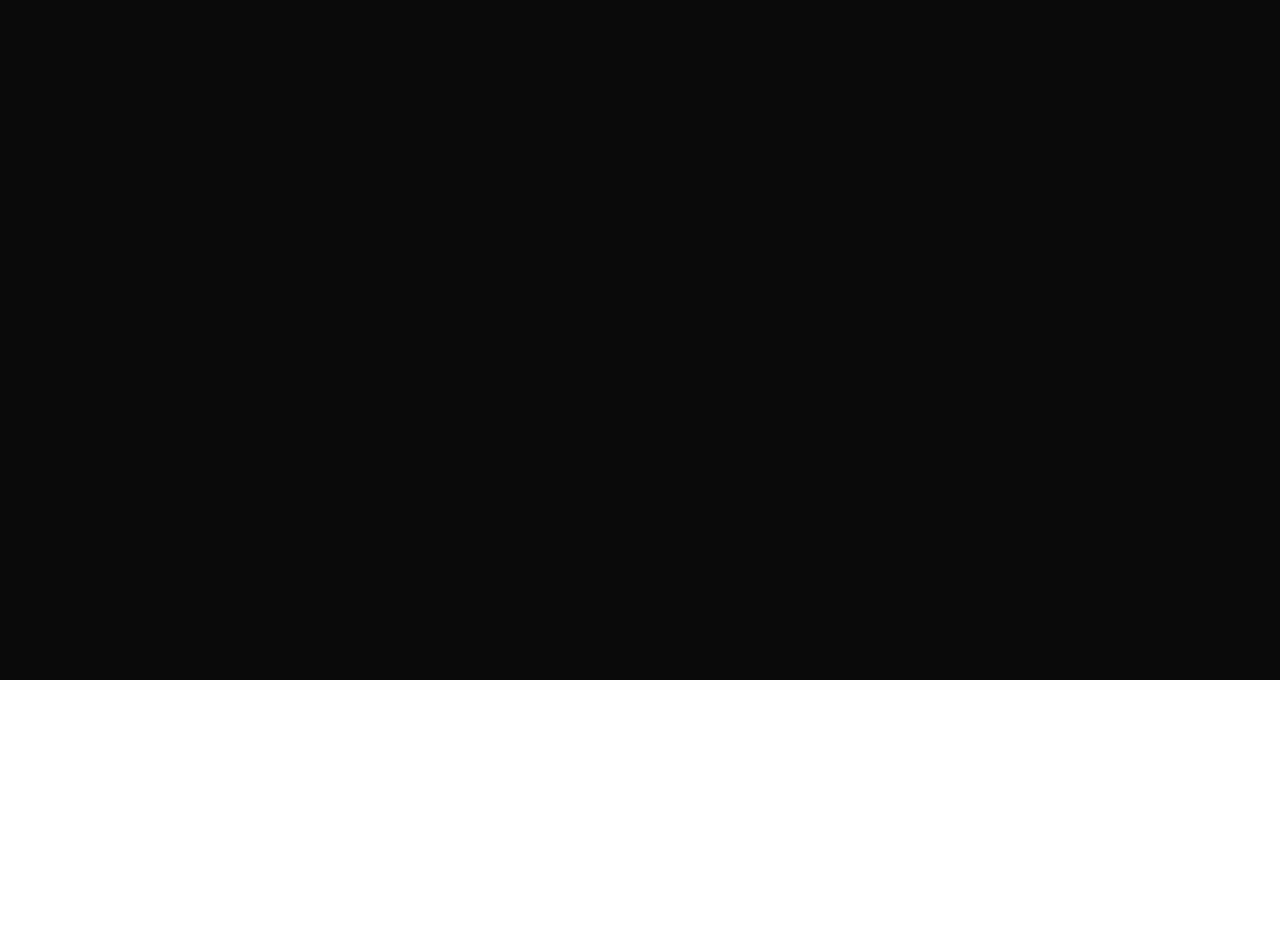
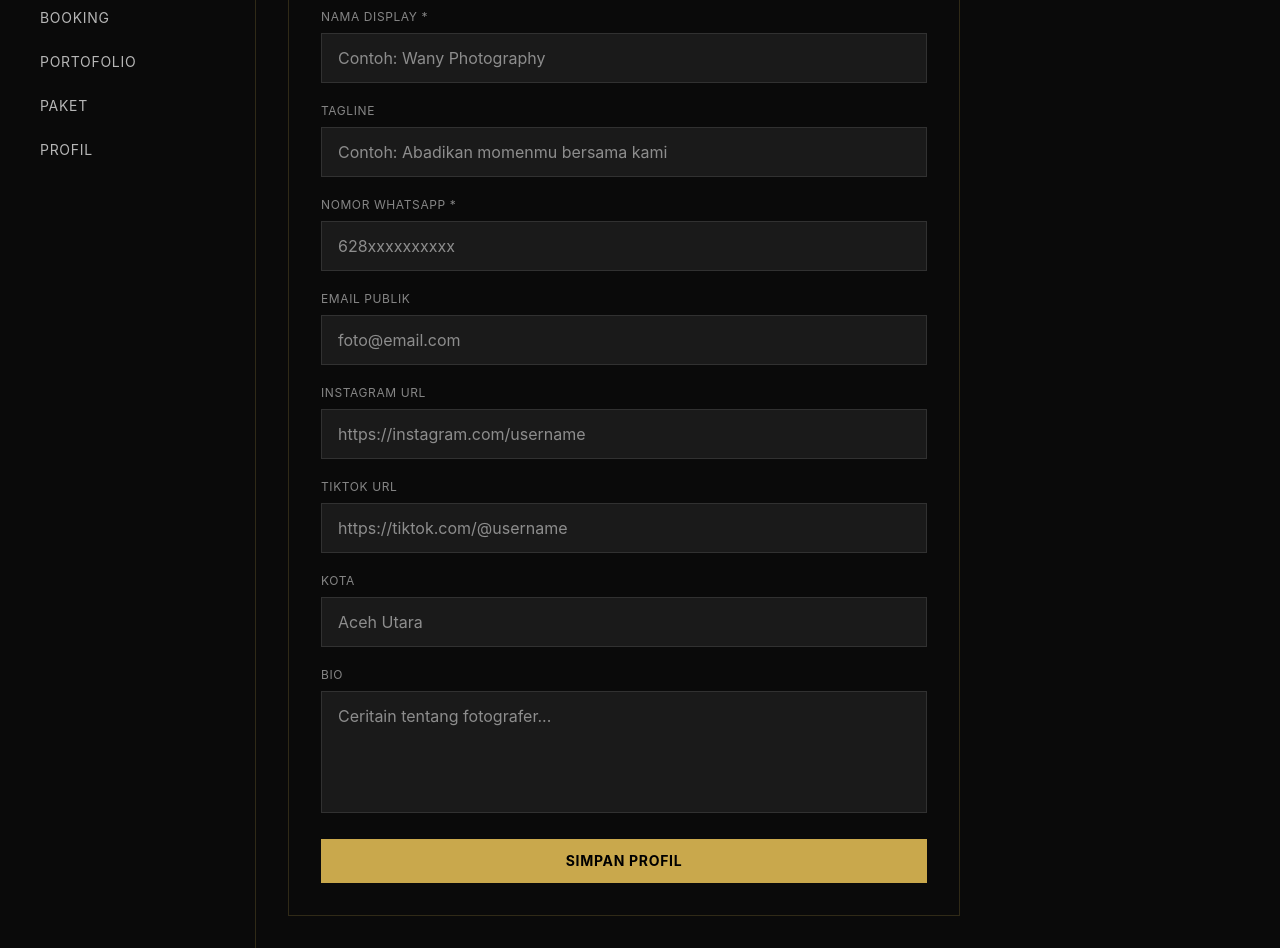
Before and after one commit to ansloki-art/NoxFrame, a React app in the folder frontend/: page /admin/profile in a window 1280 px wide. Shown: the part 120-1068 px from the top of the page. Before the commit the page ends 800 px from the top, so only its background shows below. Built offline with nearby package versions, Linux system fonts and the light colour scheme; no server answers; the HTML template or start-up script is replaced by a standard one.

Commit message:
feat: booking system, admin bookings, admin profile complete

```diff
--- a/frontend/src/pages/admin/Profile.jsx
+++ b/frontend/src/pages/admin/Profile.jsx
@@ -1,3 +1,99 @@
+import { useState, useEffect } from 'react'
+import api from '../../lib/api'
+
 export default function AdminProfile() {
-  return <div className="bg-dark min-h-screen text-white p-8">Profil</div>
+  const [form, setForm] = useState({
+    display_name: '',
+    tagline: '',
+    bio: '',
+    whatsapp_number: '',
+    email_public: '',
+    instagram_url: '',
+    tiktok_url: '',
+    city: '',
+  })
+  const [loading, setLoading] = useState(false)
+  const [saved, setSaved] = useState(false)
+
+  useEffect(() => {
+    api.get('/api/profile').then(res => {
+      if (res.data) setForm(res.data)
+    })
+  }, [])
+
+  function handleChange(e) {
+    setForm({ ...form, [e.target.name]: e.target.value })
+  }
+
+  async function handleSave() {
+    setLoading(true)
+    try {
+      await api.put('/api/profile', form)
+      setSaved(true)
+      setTimeout(() => setSaved(false), 3000)
+    } catch {
+      alert('Gagal menyimpan profil.')
+    } finally {
+      setLoading(false)
+    }
+  }
+
+  const fields = [
+    { name: 'display_name', label: 'Nama Display *', placeholder: 'Contoh: Wany Photography' },
+    { name: 'tagline', label: 'Tagline', placeholder: 'Contoh: Abadikan momenmu bersama kami' },
+    { name: 'whatsapp_number', label: 'Nomor WhatsApp *', placeholder: '628xxxxxxxxxx' },
+    { name: 'email_public', label: 'Email Publik', placeholder: 'foto@email.com' },
+    { name: 'instagram_url', label: 'Instagram URL', placeholder: 'https://instagram.com/username' },
+    { name: 'tiktok_url', label: 'TikTok URL', placeholder: 'https://tiktok.com/@username' },
+    { name: 'city', label: 'Kota', placeholder: 'Aceh Utara' },
+  ]
+
+  return (
+    <div className="min-h-screen bg-dark flex">
+
+      {/* Sidebar */}
+      <aside className="w-64 border-r border-gold/20 p-6 shrink-0">
+        <h1 className="text-gold font-bold tracking-widest uppercase mb-6">NoxFrame</h1>
+        {[
+          { to: '/admin', label: 'Dashboard' },
+          { to: '/admin/bookings', label: 'Booking' },
+          { to: '/admin/portfolio', label: 'Portofolio' },
+          { to: '/admin/packages', label: 'Paket' },
+          { to: '/admin/profile', label: 'Profil' },
+        ].map(item => (
+          <a key={item.to} href={item.to}
+            className="block px-4 py-3 text-white/70 hover:text-gold hover:bg-surface text-sm tracking-wider uppercase transition-all">
+            {item.label}
+          </a>
+        ))}
+      </aside>
+
+      <main className="flex-1 p-8">
+        <h2 className="text-2xl font-bold text-white mb-8">Edit Profil</h2>
+
+        <div className="border border-gold/20 p-8 max-w-2xl flex flex-col gap-5">
+          {fields.map(f => (
+            <div key={f.name}>
+              <label className="text-white/50 text-xs uppercase tracking-wider block mb-2">{f.label}</label>
+              <input name={f.name} value={form[f.name] || ''} onChange={handleChange}
+                placeholder={f.placeholder}
+                className="w-full bg-surface border border-white/10 text-white px-4 py-3 focus:border-gold focus:outline-none" />
+            </div>
+          ))}
+
+          <div>
+            <label className="text-white/50 text-xs uppercase tracking-wider block mb-2">Bio</label>
+            <textarea name="bio" value={form.bio || ''} onChange={handleChange} rows={4}
+              placeholder="Ceritain tentang fotografer..."
+              className="w-full bg-surface border border-white/10 text-white px-4 py-3 focus:border-gold focus:outline-none resize-none" />
+          </div>
+
+          <button onClick={handleSave} disabled={loading}
+            className="w-full py-3 bg-gold text-black text-sm tracking-wider uppercase font-bold hover:bg-gold-light transition-colors disabled:opacity-40">
+            {saved ? '✓ Tersimpan!' : loading ? 'Menyimpan...' : 'Simpan Profil'}
+          </button>
+        </div>
+      </main>
+    </div>
+  )
 }
```
